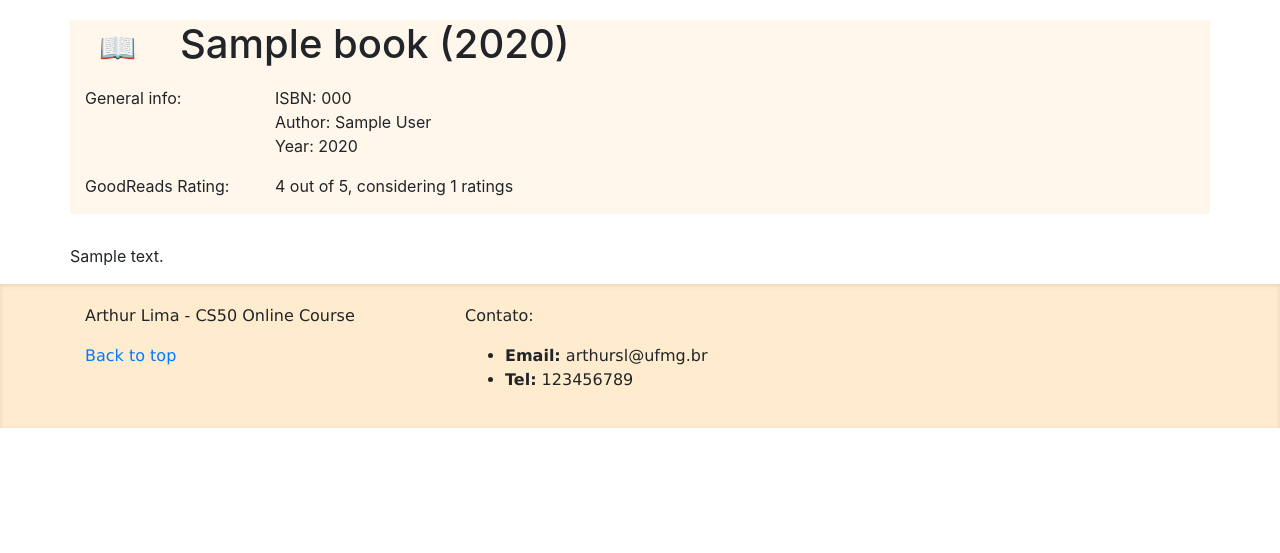
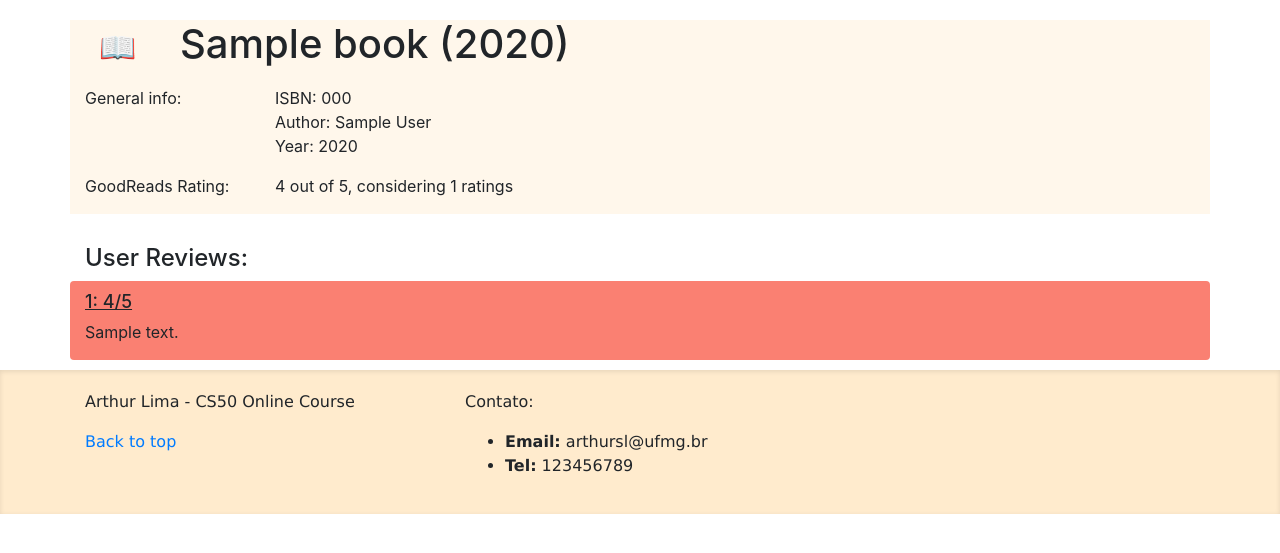
Before and after one commit to arthursl12/web-50-p1, a Flask app: template books/app/templates/book.html in a window 1280 px wide. Shown: the part 59-612 px from the top of the page. Run offline with Flask 2, Linux system fonts and the light colour scheme; the template is opened without the code that fills it: most values are stand-ins (such as "Sample title", 1, 10 or a date in 2020); some libraries are stand-ins or nearby versions.

Commit message:
Sistema de posts concluído

```diff
--- a/books/app/routes.py
+++ b/books/app/routes.py
@@ -7,7 +7,7 @@
 from app import db
 from app.forms import LoginForm, BookSearchForm, BookReviewForm
 from app.users import checkPassword, findUser
-from app.posts import addPost
+from app.posts import addPost, getPosts, canPost
 
 GOODREADS_KEY = "qwAYxunHEt6KnQJzDskA"
 
@@ -75,14 +75,14 @@
     db.close()
     # print(book)
 
-    if g.user is None:
-            user = None
-    else:
-        user = findUser(session['user_id'])
+    if g.user is None: user = None
+    else: user = findUser(session['user_id'])
+
+    if g.user is None: canpost = False
+    else: canpost = canPost(isbn, session['user_id'])
 
     if alert == "success": msg = "Post added successfuly!"
     else: msg = ""
-
 
     if book is None:
         abort(404)
@@ -94,8 +94,10 @@
 
         # Render template
         # print(f"Book:{book.isbn}, {book.title} from {book.author}, {book.year}")
+        print(canpost)
+        return render_template('book.html', book=book, book_json=book_json,
+                                user=user, alert=msg, reviews=getPosts(isbn), canPost=canpost)
 
-        return render_template('book.html', book=book, book_json=book_json, user=user, alert=msg)
 
 @app.route('/book/<isbn>/review', methods=['GET','POST'])
 @login_required
@@ -106,6 +108,6 @@
     reviewForm = BookReviewForm(request.form)
     if request.method == 'POST' and reviewForm.validate_on_submit():
         # The validation is actually held in the form class!
-        # addPost(session['user_id'], isbn, float(reviewForm.rating.data), reviewForm.review_text.data)
+        addPost(session['user_id'], isbn, float(reviewForm.rating.data), reviewForm.review_text.data)
         return redirect(url_for('bookPage', isbn=isbn, alert="success"))
     return render_template('review.html', book=book, form=reviewForm, user=findUser(session['user_id']))
--- a/books/app/static/book.css
+++ b/books/app/static/book.css
@@ -14,12 +14,28 @@
   border-color: saddlebrown;
   margin: 10px; }
 
+.review {
+  background-color: salmon;
+  padding-top: 10px;
+  margin-bottom: 10px; }
+
+h2 {
+  font-size: x-large; }
+
+h3 {
+  font-size: large;
+  text-decoration: underline; }
+
 @media (max-width: 770px) {
   #title {
     font-weight: 600;
     font-size: x-large; }
 
   .categoria {
-    text-decoration: underline !important; } }
+    text-decoration: underline !important; }
+
+  h2 {
+    font-size: large;
+    font-weight: 600; } }
 
 /*# sourceMappingURL=book.css.map */
--- a/books/app/static/book.scss
+++ b/books/app/static/book.scss
@@ -19,6 +19,21 @@
     margin: 10px;
 }
 
+.review{
+    background-color: salmon;
+    padding-top: 10px;
+    margin-bottom: 10px;
+}
+
+h2{
+    font-size: x-large;
+}
+
+h3{
+    font-size: large;
+    text-decoration: underline
+}
+
 @media (max-width: 770px) {
     #title{
         font-weight: 600;
@@ -27,4 +42,8 @@
     .categoria{
         text-decoration: underline !important;
     }
+    h2{
+        font-size: large;
+        font-weight: 600;
+    }
 }
--- a/books/app/templates/book.html
+++ b/books/app/templates/book.html
@@ -29,8 +29,6 @@
             </div>
         </div>
     </div>
-
-
     {% endif %}
 
 
@@ -75,14 +73,23 @@
 
     </div>
     <div class="container">
-        {% if user %}
+        {% if user and canPost %}
             <a class="post_review_button btn btn-primary" href="{{ url_for('review', isbn=book.isbn) }}" role="button">Post a review</a><br>
+        {% elif (user and not canPost) %}
+            <p>You have already reviewed this book.</p>
         {% endif %}
 
+
+
+
         {% if reviews %}
+        <h2>User Reviews:</h2>
             {% for review in reviews %}
-            <div class="row">
-                <p>{{ review }}</p>
+            <div class="review row rounded">
+                <div class="col-sm">
+                    <h3>{{ review.user_id }}: {{ review.rating }}/5</h3>
+                    <p>{{ review.post_content }}</p>
+                </div>
             </div>
             {% endfor %}
         {% endif %}
```
Also changed, not shown: books/app/posts.py (+30 -0 lines), 1 other file.
